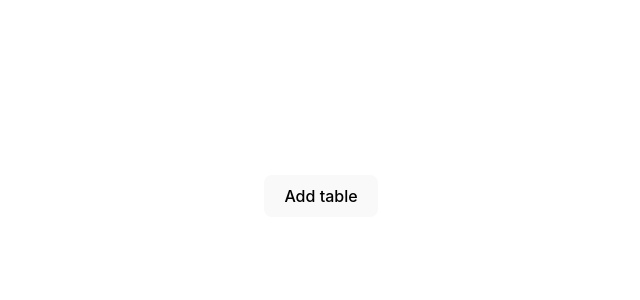
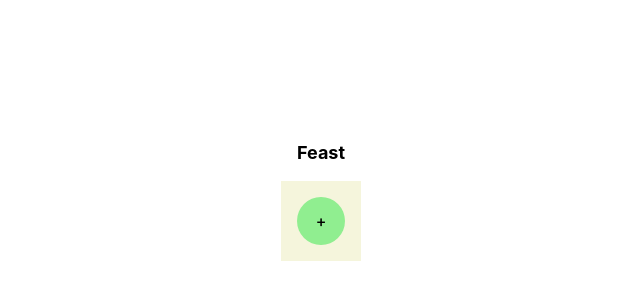
Before and after one commit to FrantisekSilhan/2023-p3a-mpa-react-feast-FrantisekSilhan, a React (Vite) app: page / in a window 1280 px wide. Shown: the part 204-504 px from the top of the page, without its empty margins (319-959 px from the left). Built offline with nearby package versions, Linux system fonts and the light colour scheme.

Commit message:
Refactor components and update styles

```diff
--- a/src/App.tsx
+++ b/src/App.tsx
@@ -1,11 +1,11 @@
 import './App.css'
-import Playground from './components/Playground'
+import { Overview } from './components/Overview'
 
 function App() {
 
   return (
     <>
-      <Playground />
+      <Overview />
     </>
   )
 }
--- a/src/components/Chair.tsx
+++ b/src/components/Chair.tsx
@@ -1,6 +1,7 @@
 import React from 'react';
 import { useContext } from 'react';
 import { FeastContext } from '../providers/FeastProvider';
+import Styles from '../styles/Chair.module.css';
 
 interface Props {
   tableIndex: number;
@@ -12,10 +13,9 @@ const Chair: React.FC<Props> = ({ tableIndex, seatIndex }) => {
   const ctx = useContext(FeastContext);
 
   return (
-    <div>
-      <button onClick={() => {ctx.dispatch({ type: 'ADD_ITEM', tableIndex, seatIndex })}}>Add item</button>
-      {ctx.state.tables[tableIndex].seats[seatIndex].items}
-    </div>
+    <>
+      <button className={Styles["chair"]} onClick={() => {ctx.dispatch({ type: 'ADD_ITEM', tableIndex, seatIndex })}}>{ctx.state.tables[tableIndex].seats[seatIndex].items}</button>
+    </>
   );
 };
 
--- a/src/components/Overview.tsx
+++ b/src/components/Overview.tsx
@@ -0,0 +1,17 @@
+import React from 'react';
+import Playground from './Playground';
+import Styles from '../styles/Overview.module.css';
+
+interface Props {
+}
+
+export const Overview: React.FC<Props> = () => {
+  return (
+    <div className={Styles["overview"]}>
+      <h1>Feast</h1>
+      <Playground />
+    </div>
+  );
+};
+
+export default Overview;
--- a/src/components/Playground.tsx
+++ b/src/components/Playground.tsx
@@ -1,19 +1,20 @@
 import React, { useContext } from 'react';
 import { FeastContext } from '../providers/FeastProvider';
 import Table from './Table';
+import Styles from '../styles/Playground.module.css';
 
 interface Props {
 }
 
-const Playground: React.FC<Props> = () => {
+export const Playground: React.FC<Props> = () => {
   const ctx = useContext(FeastContext);
 
   return (
-    <div>
-      <button onClick={() => ctx.dispatch({ type: 'ADD_TABLE' })}>Add table</button>
+    <div className={Styles["playground"]}>
       {ctx.state.tables.map((table, tableIndex) => {
         return <Table tableIndex={tableIndex} />;
       })}
+      <button className={Styles["add"]} onClick={() => ctx.dispatch({ type: 'ADD_TABLE' })}>+</button>
     </div>
   );
 };
--- a/src/components/Table.tsx
+++ b/src/components/Table.tsx
@@ -2,21 +2,22 @@ import React from 'react';
 import { useContext } from 'react';
 import { FeastContext } from '../providers/FeastProvider';
 import Chair from './Chair';
+import Styles from '../styles/Table.module.css';
 
 interface Props {
   tableIndex: number;
 }
 
-const Table: React.FC<Props> = ({ tableIndex }) => {
+export const Table: React.FC<Props> = ({ tableIndex }) => {
   const ctx = useContext(FeastContext);
 
   return (
-    <div>
-      <button onClick={() => {ctx.dispatch({ type: 'ADD_SEAT', tableIndex })}}>Add seat</button>
-      {tableIndex}
+    <div className={Styles["table"]}>
+      <button className={Styles["add"]} onClick={() => {ctx.dispatch({ type: 'ADD_SEAT', tableIndex })}}>+</button>
       {ctx.state.tables[tableIndex].seats.map((seat, seatIndex) => {
         return <Chair tableIndex={tableIndex} seatIndex={seatIndex} />;
       })}
+      <p className={Styles["sum"]}>{ctx.state.tables[tableIndex].seats.reduce((sum, seat) => sum + seat.items, 0)}</p>
     </div>
   );
 };
```
